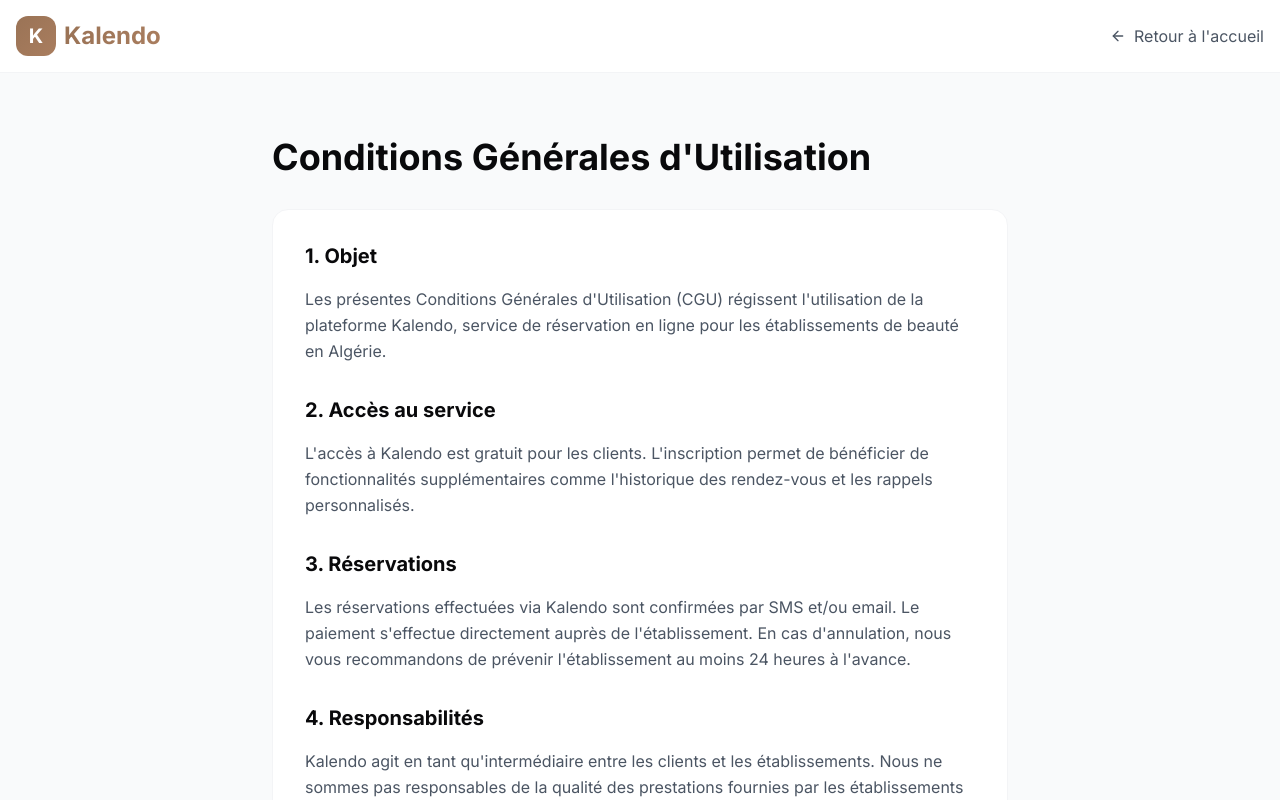
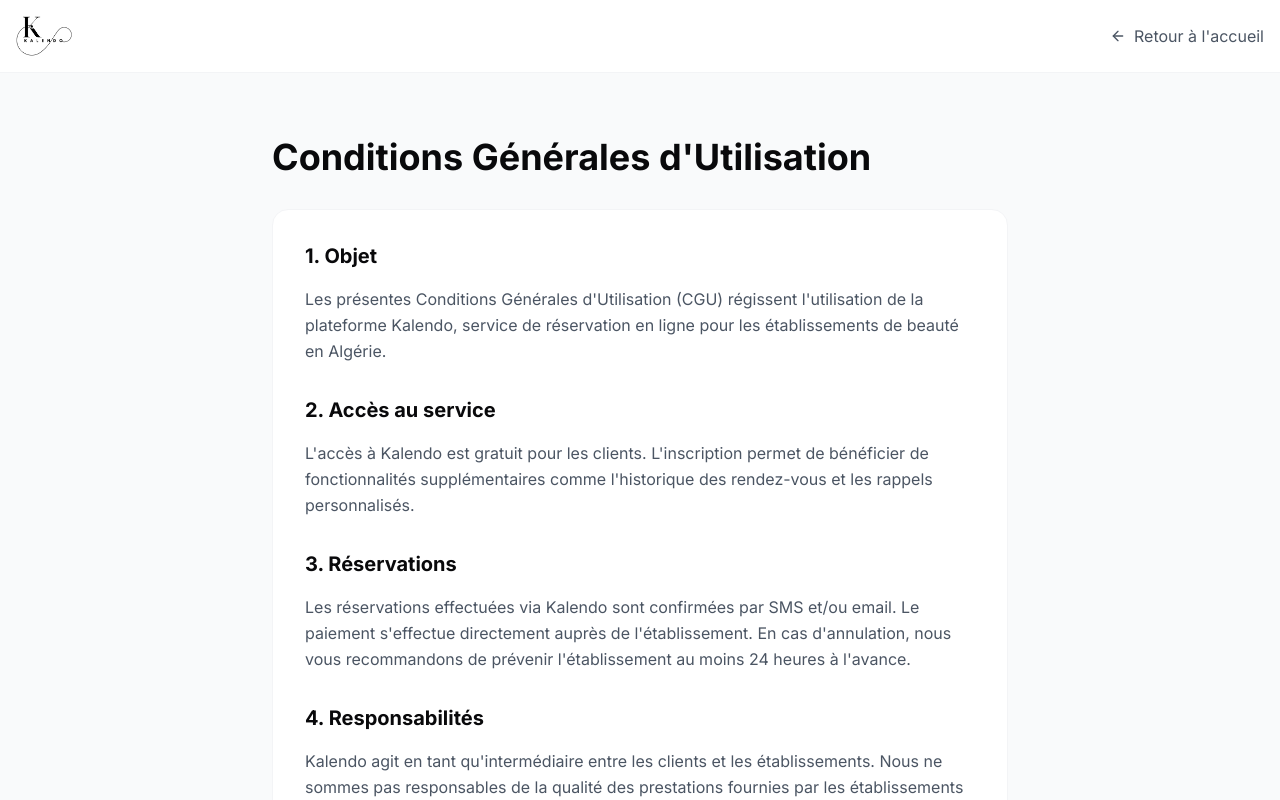
Before and after one commit to celyamehi/Plannv, a Next.js app: page /cgu in a window 1280 px wide. Shown: the top 800 px of the page. Built offline with nearby package versions, Linux system fonts and the light colour scheme.

Commit message:
feat: remplacer le logo sur tous les espaces de la plateforme
- CGU, Confidentialité, Mentions légales
- Contact, FAQ
- Establishments, Setup-profile
- Professionals signup (step 1 et 2)
- Client-layout

```diff
--- a/app/cgu/page.tsx
+++ b/app/cgu/page.tsx
@@ -1,4 +1,5 @@
 import Link from "next/link"
+import Image from "next/image"
 import { ArrowLeft } from "lucide-react"
 
 export default function CGUPage() {
@@ -7,13 +8,8 @@
       {/* Header */}
       <header className="bg-white border-b border-gray-100">
         <div className="container mx-auto px-4 py-4 flex items-center justify-between">
-          <Link href="/" className="flex items-center space-x-2">
-            <div className="w-10 h-10 bg-gradient-to-br from-nude-600 to-warm-600 rounded-xl flex items-center justify-center">
-              <span className="text-white font-bold text-xl">K</span>
-            </div>
-            <span className="text-2xl font-bold bg-gradient-to-r from-nude-600 to-warm-600 bg-clip-text text-transparent">
-              Kalendo
-            </span>
+          <Link href="/" className="flex items-center">
+            <Image src="/logo.png" alt="Kalendo" width={140} height={50} className="h-10 w-auto" />
           </Link>
           <Link
             href="/"
--- a/app/client-layout.tsx
+++ b/app/client-layout.tsx
@@ -4,6 +4,7 @@
 import { usePathname, useRouter } from 'next/navigation'
 import { createClientComponentClient } from '@supabase/auth-helpers-nextjs'
 import Link from 'next/link'
+import Image from 'next/image'
 import { Home, Calendar, User, Settings, LogOut, Menu, X, MapPin, Clock, Bell } from 'lucide-react'
 import { Button } from '@/components/ui/button'
 
@@ -122,11 +123,8 @@
       {/* Sidebar */}
       <div className={`fixed inset-y-0 left-0 transform ${isMenuOpen ? 'translate-x-0' : '-translate-x-full'} lg:translate-x-0 transition-transform duration-300 ease-in-out lg:static lg:flex-shrink-0 w-64 bg-white border-r border-gray-200 flex flex-col z-40`}>
         <div className="flex items-center justify-center h-16 px-4 border-b border-gray-200">
-          <Link href="/" className="flex items-center space-x-2">
-            <div className="w-10 h-10 bg-gradient-to-br from-nude-600 to-warm-600 rounded-xl flex items-center justify-center">
-              <span className="text-white font-bold text-xl">K</span>
-            </div>
-            <span className="text-xl font-semibold">Kalendo</span>
+          <Link href="/" className="flex items-center">
+            <Image src="/logo.png" alt="Kalendo" width={120} height={40} className="h-8 w-auto" />
           </Link>
         </div>
 
--- a/app/confidentialite/page.tsx
+++ b/app/confidentialite/page.tsx
@@ -1,4 +1,5 @@
 import Link from "next/link"
+import Image from "next/image"
 import { ArrowLeft } from "lucide-react"
 
 export default function ConfidentialitePage() {
@@ -7,13 +8,8 @@
       {/* Header */}
       <header className="bg-white border-b border-gray-100">
         <div className="container mx-auto px-4 py-4 flex items-center justify-between">
-          <Link href="/" className="flex items-center space-x-2">
-            <div className="w-10 h-10 bg-gradient-to-br from-nude-600 to-warm-600 rounded-xl flex items-center justify-center">
-              <span className="text-white font-bold text-xl">K</span>
-            </div>
-            <span className="text-2xl font-bold bg-gradient-to-r from-nude-600 to-warm-600 bg-clip-text text-transparent">
-              Kalendo
-            </span>
+          <Link href="/" className="flex items-center">
+            <Image src="/logo.png" alt="Kalendo" width={140} height={50} className="h-10 w-auto" />
           </Link>
           <Link
             href="/"
--- a/app/contact/page.tsx
+++ b/app/contact/page.tsx
@@ -2,6 +2,7 @@
 
 import { useState } from "react"
 import Link from "next/link"
+import Image from "next/image"
 import { motion } from "framer-motion"
 import { ArrowLeft, Mail, Phone, MapPin, Send, CheckCircle } from "lucide-react"
 
@@ -29,13 +30,8 @@
       {/* Header */}
       <header className="bg-white border-b border-gray-100">
         <div className="container mx-auto px-4 py-4 flex items-center justify-between">
-          <Link href="/" className="flex items-center space-x-2">
-            <div className="w-10 h-10 bg-gradient-to-br from-nude-600 to-warm-600 rounded-xl flex items-center justify-center">
-              <span className="text-white font-bold text-xl">K</span>
-            </div>
-            <span className="text-2xl font-bold bg-gradient-to-r from-nude-600 to-warm-600 bg-clip-text text-transparent">
-              Kalendo
-            </span>
+          <Link href="/" className="flex items-center">
+            <Image src="/logo.png" alt="Kalendo" width={140} height={50} className="h-10 w-auto" />
           </Link>
           <Link
             href="/"
--- a/app/establishments/[slug]/page.tsx
+++ b/app/establishments/[slug]/page.tsx
@@ -1,6 +1,7 @@
 import { createServerSupabaseClient } from '@/lib/supabase/server'
 import { notFound } from 'next/navigation'
 import Link from 'next/link'
+import Image from 'next/image'
 import { MapPin, Phone, Clock, Star, Calendar, Euro } from 'lucide-react'
 import { Card, CardContent, CardHeader, CardTitle } from '@/components/ui/card'
 import { Button } from '@/components/ui/button'
@@ -320,13 +321,8 @@
       {!content && (
         <header className="fixed top-0 left-0 right-0 bg-white/80 backdrop-blur-xl border-b border-gray-100 z-50">
           <div className="container mx-auto px-4 py-4 flex items-center justify-between">
-            <Link href="/" className="flex items-center space-x-2">
-              <div className="w-10 h-10 bg-gradient-to-br from-nude-600 to-warm-600 rounded-xl flex items-center justify-center shadow-lg shadow-nude-200">
-                <span className="text-white font-bold text-xl">K</span>
-              </div>
-              <span className="text-2xl font-bold bg-gradient-to-r from-nude-600 to-warm-600 bg-clip-text text-transparent">
-                Kalendo
-              </span>
+            <Link href="/" className="flex items-center">
+              <Image src="/logo.png" alt="Kalendo" width={140} height={50} className="h-10 w-auto" />
             </Link>
             <div className="flex items-center space-x-4">
               <Link href="/login">
--- a/app/faq/page.tsx
+++ b/app/faq/page.tsx
@@ -2,6 +2,7 @@
 
 import { useState } from "react"
 import Link from "next/link"
+import Image from "next/image"
 import { motion, AnimatePresence } from "framer-motion"
 import { ChevronDown, ArrowLeft, Search, MessageCircle } from "lucide-react"
 
@@ -108,13 +109,8 @@
       {/* Header */}
       <header className="bg-white border-b border-gray-100">
         <div className="container mx-auto px-4 py-4 flex items-center justify-between">
-          <Link href="/" className="flex items-center space-x-2">
-            <div className="w-10 h-10 bg-gradient-to-br from-nude-600 to-warm-600 rounded-xl flex items-center justify-center">
-              <span className="text-white font-bold text-xl">K</span>
-            </div>
-            <span className="text-2xl font-bold bg-gradient-to-r from-nude-600 to-warm-600 bg-clip-text text-transparent">
-              Kalendo
-            </span>
+          <Link href="/" className="flex items-center">
+            <Image src="/logo.png" alt="Kalendo" width={140} height={50} className="h-10 w-auto" />
           </Link>
           <Link
             href="/"
--- a/app/mentions-legales/page.tsx
+++ b/app/mentions-legales/page.tsx
@@ -1,4 +1,5 @@
 import Link from "next/link"
+import Image from "next/image"
 import { ArrowLeft } from "lucide-react"
 
 export default function MentionsLegalesPage() {
@@ -7,13 +8,8 @@
       {/* Header */}
       <header className="bg-white border-b border-gray-100">
         <div className="container mx-auto px-4 py-4 flex items-center justify-between">
-          <Link href="/" className="flex items-center space-x-2">
-            <div className="w-10 h-10 bg-gradient-to-br from-nude-600 to-warm-600 rounded-xl flex items-center justify-center">
-              <span className="text-white font-bold text-xl">K</span>
-            </div>
-            <span className="text-2xl font-bold bg-gradient-to-r from-nude-600 to-warm-600 bg-clip-text text-transparent">
-              Kalendo
-            </span>
+          <Link href="/" className="flex items-center">
+            <Image src="/logo.png" alt="Kalendo" width={140} height={50} className="h-10 w-auto" />
           </Link>
           <Link
             href="/"
--- a/app/professionals/signup/page.tsx
+++ b/app/professionals/signup/page.tsx
@@ -2,6 +2,7 @@
 
 import { useState, useEffect } from 'react'
 import Link from 'next/link'
+import Image from 'next/image'
 import { useRouter } from 'next/navigation'
 import { supabase } from '../../../lib/supabase/client'
 import { Button } from '../../../components/ui/button'
@@ -235,11 +236,8 @@
         <div className="w-full max-w-md">
           {/* Logo */}
           <div className="flex justify-center mb-8">
-            <Link href="/" className="flex items-center space-x-2">
-              <div className="w-10 h-10 bg-gradient-to-br from-nude-600 to-warm-600 rounded-xl flex items-center justify-center shadow-lg shadow-nude-200">
-                <span className="text-white font-bold text-xl">K</span>
-              </div>
-              <span className="text-3xl font-semibold">Kalendo</span>
+            <Link href="/" className="flex items-center">
+              <Image src="/logo.png" alt="Kalendo" width={160} height={55} className="h-12 w-auto" />
             </Link>
           </div>
 
@@ -380,11 +378,8 @@
         <div className="w-full max-w-md">
           {/* Logo */}
           <div className="flex justify-center mb-8">
-            <Link href="/" className="flex items-center space-x-2">
-              <div className="w-10 h-10 bg-gradient-to-br from-nude-600 to-warm-600 rounded-xl flex items-center justify-center shadow-lg shadow-nude-200">
-                <span className="text-white font-bold text-xl">K</span>
-              </div>
-              <span className="text-3xl font-semibold">Kalendo</span>
+            <Link href="/" className="flex items-center">
+              <Image src="/logo.png" alt="Kalendo" width={160} height={55} className="h-12 w-auto" />
             </Link>
           </div>
 
--- a/app/setup-profile/page.tsx
+++ b/app/setup-profile/page.tsx
@@ -2,6 +2,7 @@
 
 import { useState, useEffect } from 'react'
 import { useRouter } from 'next/navigation'
+import Image from 'next/image'
 import { supabase } from '@/lib/supabase/client'
 import { Button } from '@/components/ui/button'
 import { Input } from '@/components/ui/input'
@@ -135,10 +136,7 @@
       <div className="w-full max-w-md">
         {/* Logo */}
         <div className="flex items-center justify-center mb-8">
-          <div className="w-10 h-10 bg-gradient-to-br from-nude-600 to-warm-600 rounded-xl flex items-center justify-center shadow-lg shadow-nude-200">
-            <span className="text-white font-bold text-xl">K</span>
-          </div>
-          <span className="text-3xl font-semibold ml-2">Kalendo</span>
+          <Image src="/logo.png" alt="Kalendo" width={160} height={55} className="h-12 w-auto" />
         </div>
 
         <Card>
```
